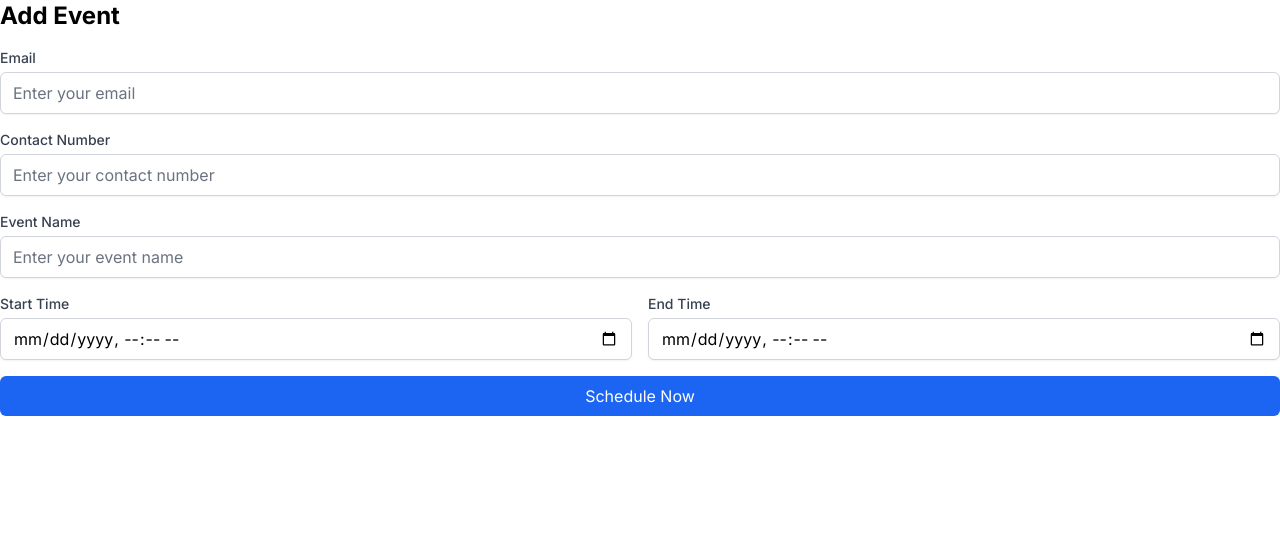
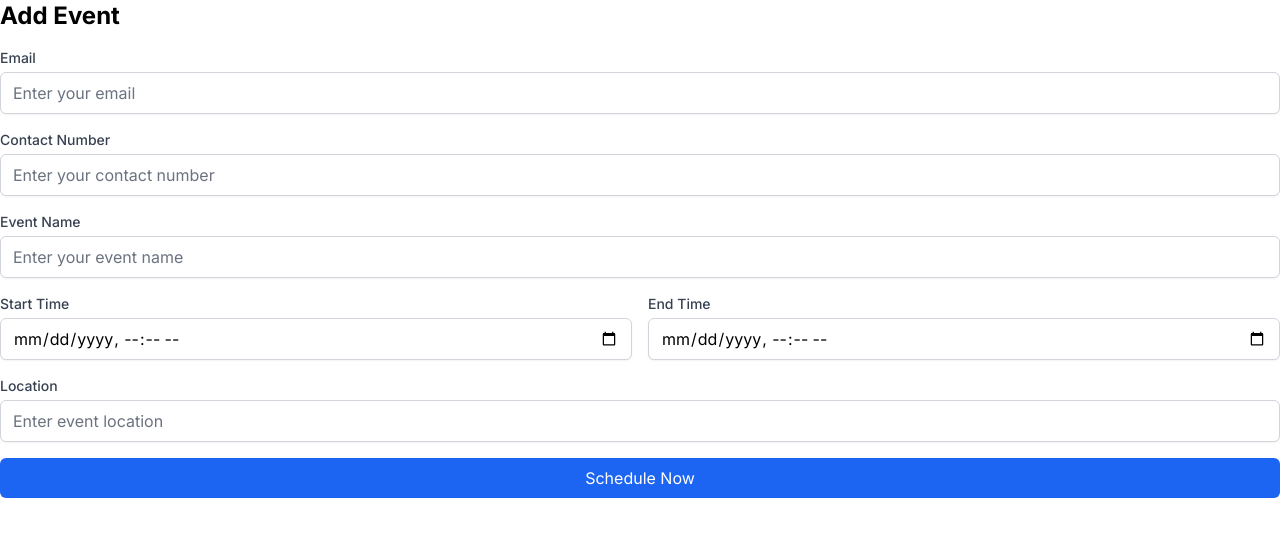
Before and after one commit to teamCodeblitz/project2, a SvelteKit app: page /create-event in a window 1280 px wide. Shown: the top 536 px of the page. Built offline with nearby package versions, Linux system fonts and the light colour scheme.

Commit message:
Initial Commit

```diff
--- a/src/routes/create-event/+page.svelte
+++ b/src/routes/create-event/+page.svelte
@@ -8,6 +8,7 @@
   let eventName = '';
   let startTime = '';
   let endTime = '';
+  let location = '';
 
   let errors = {
     name: '',
@@ -15,7 +16,8 @@
     eventName: '',
     startTime: '',
     endTime: '',
-    emailFormat: ''
+    emailFormat: '',
+    location: ''
   };
 
   let isPopupOpen = true;
@@ -31,7 +33,8 @@
       eventName: eventName ? '' : 'THIS IS REQUIRED',
       startTime: validateDate(startTime),
       endTime: validateDate(endTime),
-      emailFormat: errors.emailFormat
+      emailFormat: errors.emailFormat,
+      location: location ? '' : 'THIS IS REQUIRED'
     };
 
     console.log('Validation Errors:', errors);
@@ -59,11 +62,10 @@
       eventName,
       startTime,
       endTime,
+      location
     };
-    dispatch('schedule', eventData);
 
-    console.log('Event Data:', eventData);
-
+    // Check for duplicate startTime in local storage
     const storedEvents = localStorage.getItem('eventData');
     let events = [];
 
@@ -79,6 +81,15 @@
         }
     }
 
+    // Check for duplicate startTime
+    const isDuplicate = events.some((event: { startTime: string }) => event.startTime === startTime);
+    if (isDuplicate) {
+        errors.startTime = 'That date is already reserved'; // Set error for duplicate date
+        console.log('Duplicate start time error:', errors.startTime);
+        return;
+    }
+
+    // Proceed to store the event if no duplicates
     events.push(eventData);
     localStorage.setItem('eventData', JSON.stringify(events));
 
@@ -88,6 +99,7 @@
     eventName = '';
     startTime = '';
     endTime = '';
+    location = '';
 
     closePopup(); // Close the popup
   }
@@ -155,9 +167,17 @@
     </div>
   </div>
 
+  <div>
+    <label for="location" class="block text-sm font-medium text-gray-700">Location</label>
+    <input id="location" type="text" bind:value={location}
+           class="mt-1 block w-full border border-gray-300 rounded-md shadow-sm focus:ring focus:ring-blue-500"
+           placeholder="Enter event location" required />
+    <p class="text-red-500">{errors.location}</p>
+  </div>
+
   <button type="button" on:click={scheduleEvent}
           class="w-full bg-blue-600 text-white py-2 rounded-md hover:bg-blue-700"
-          disabled={!name || !contactNumber || !eventName || !startTime || !endTime}>
+          disabled={!name || !contactNumber || !eventName || !startTime || !endTime || !location}>
     Schedule Now
   </button>
 </form>
--- a/src/routes/dashboard/+page.svelte
+++ b/src/routes/dashboard/+page.svelte
@@ -10,6 +10,7 @@
 		eventName: string;
 		startTime: string;
 		endTime: string;
+		location: string;
 	}
 
 	let showPopup = false; // State to control the popup visibility
@@ -158,6 +159,7 @@
 					<th class="border border-gray-300 px-4 py-2">Event Name</th>
 					<th class="border border-gray-300 px-4 py-2">Start Time</th>
 					<th class="border border-gray-300 px-4 py-2">End Time</th>
+					<th class="border border-gray-300 px-4 py-2">Location</th>
 					<th class="border border-gray-300 px-4 py-2">Actions</th>
 				</tr>
 			</thead>
@@ -173,6 +175,7 @@
 						<td class="border border-gray-300 px-4 py-2 text-center"
 							>{formatDateTime(event.endTime)}</td
 						>
+						<td class="border border-gray-300 px-4 py-2 text-center">{event.location}</td>
 						<td class="border border-gray-300 px-4 py-2 text-center">
 							<button class="text-red-600 hover:text-red-700" on:click={() => confirmDelete(event)}>
 								<i class="fas fa-trash"></i> Delete
@@ -182,7 +185,7 @@
 				{/each}
 				{#if events.length === 0}
 					<tr>
-						<td class="border border-gray-300 px-4 py-2 text-center" colspan="6"
+						<td class="border border-gray-300 px-4 py-2 text-center" colspan="7"
 							>No events available</td
 						>
 					</tr>
```
Lines whose indentation alone changed are shown as unchanged.
